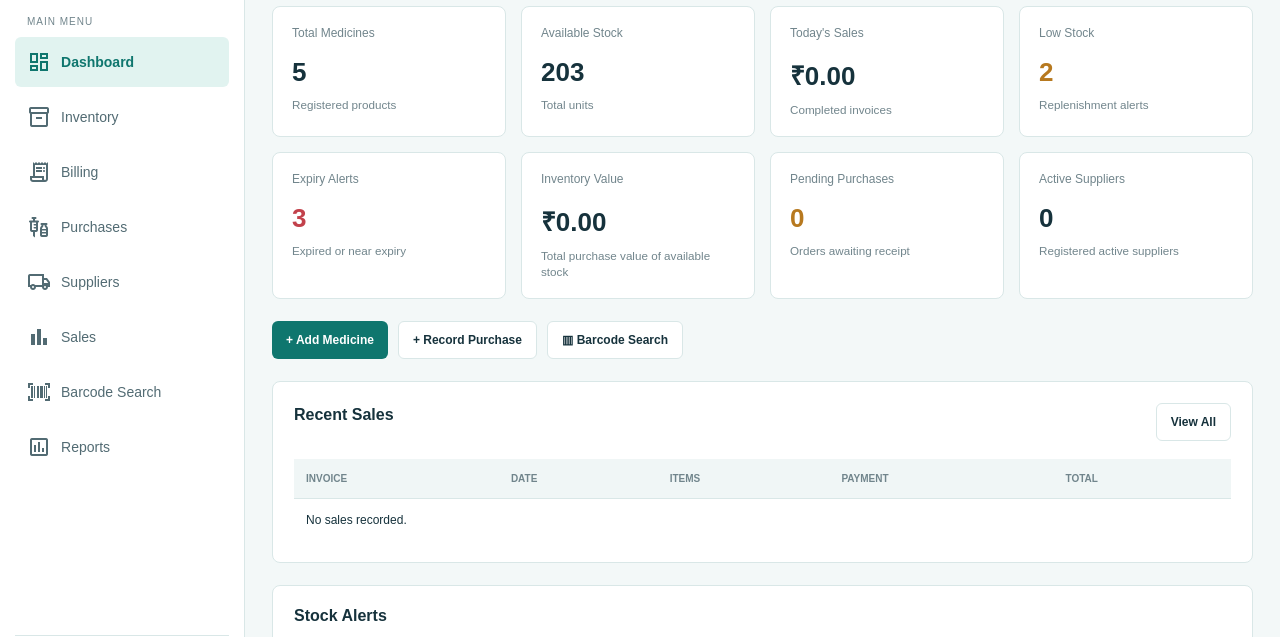
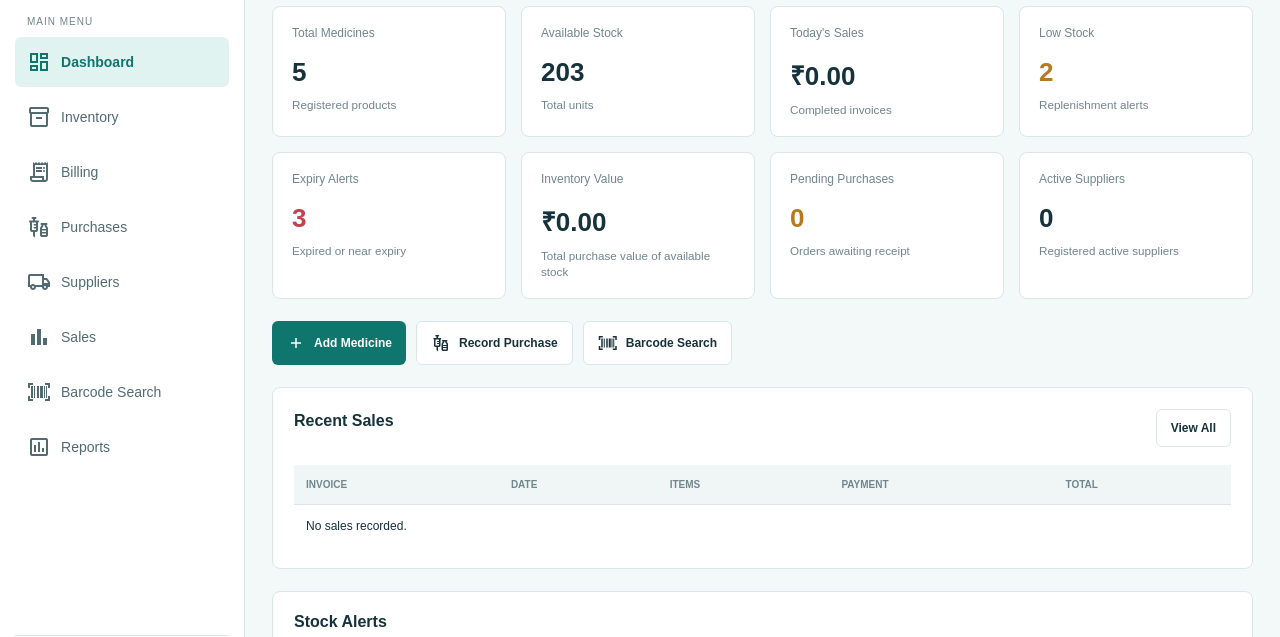
Before and after one commit to PreamNishanth-53/Medicalcare-pharmacy-application, a website: page index.html in a window 1280 px wide. Shown: the part 89-726 px from the top of the page. Drawn offline with nearby package versions, Linux system fonts and the light colour scheme.

Commit message:
Enhance dashboard buttons with icons and improve barcode search layout

```diff
--- a/index.html
+++ b/index.html
@@ -90,11 +90,11 @@ Dashboard
     </div>
 </div>
 
-    <div class="actions">
-        <button class="primary" data-go="inventory">+ Add Medicine</button>
-        <button class="secondary" data-go="purchases">+ Record Purchase</button>
-        <button class="secondary" data-go="barcode">▥ Barcode Search</button>
-    </div>
+<div class="actions">
+    <button class="primary" data-go="inventory"><span class="material-symbols-outlined">add</span> Add Medicine</button>
+    <button class="secondary" data-go="purchases"><span class="material-symbols-outlined">vaccines</span> Record Purchase</button>
+    <button class="secondary" data-go="barcode"><span class="material-symbols-outlined">barcode_scanner</span> Barcode Search</button>
+</div>
     <div class="panel">
         <div class="panel-header"><h3>Recent Sales</h3><button class="secondary" data-go="sales">View All</button></div>
         <div class="table-wrap"><table><thead><tr><th>Invoice</th><th>Date</th><th>Items</th><th>Payment</th><th>Total</th></tr></thead><tbody id="recent-sales"></tbody></table></div>
@@ -167,8 +167,7 @@ Dashboard
 </section>
 <section class="page" id="barcode">
     <div class="heading"><div><h2>Barcode Search</h2><p>Scan or enter a medicine barcode.</p></div></div>
-    <div class="panel barcode-box"><div class="barcode-symbol">▥</div><h3>Find a Medicine</h3><p>Use a USB barcode scanner or type a barcode.</p><form id="barcode-form" class="barcode-form"><input id="barcode-input" placeholder="Enter barcode..." required><button class="primary">Search</button></form><div id="barcode-result"></div></div>
-</section>
+<div class="panel barcode-box"><div class="barcode-symbol"><span class="material-symbols-outlined">barcode_scanner</span></div><h3>Find a Medicine</h3><p>Use a USB barcode scanner or type a barcode.</p><form id="barcode-form" class="barcode-form"><input id="barcode-input" placeholder="Enter barcode..." required><button class="primary">Search</button></form><div id="barcode-result"></div></div></section>
 <section class="page" id="reports">
     <div class="heading"><div><h2>Reports & Analytics</h2><p>Sales and inventory summary.</p></div><button class="secondary" id="export">Export Inventory CSV</button></div>
     <div class="stats"><div class="stat"><p>Total Sales</p><h2 id="report-sales">₹0.00</h2></div><div class="stat"><p>Total Purchases</p><h2 id="report-purchases">₹0.00</h2></div><div class="stat"><p>Inventory Value</p><h2 id="report-value">₹0.00</h2></div></div>
--- a/style.css
+++ b/style.css
@@ -592,3 +592,26 @@ select:focus {
         padding: 18px;
     }
 }
+
+.barcode-symbol .material-symbols-outlined {
+    font-size: 64px;
+}
+
+.barcode-symbol .material-symbols-outlined {
+    font-size: 64px;
+}
+
+button {
+    display: inline-flex;
+    align-items: center;
+    justify-content: center;
+    gap: 8px;
+}
+
+button .material-symbols-outlined {
+    font-size: 20px !important;
+    line-height: 1;
+    width: 20px;
+    height: 20px;
+    overflow: hidden;
+}
```
